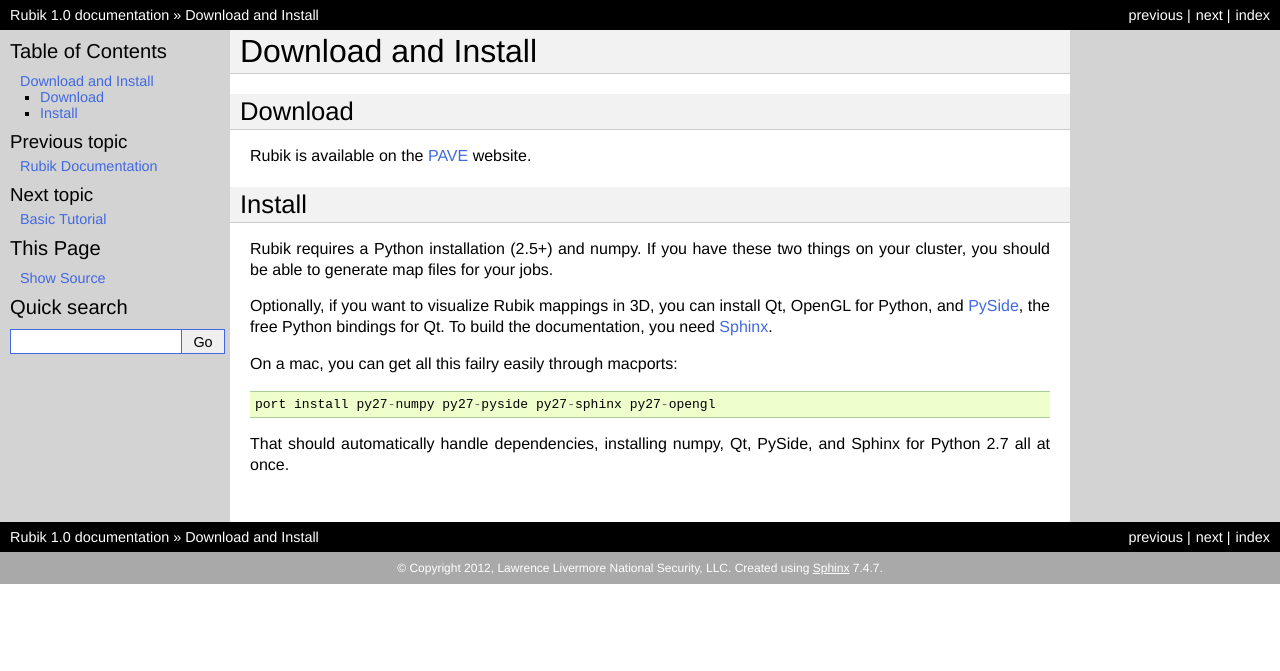
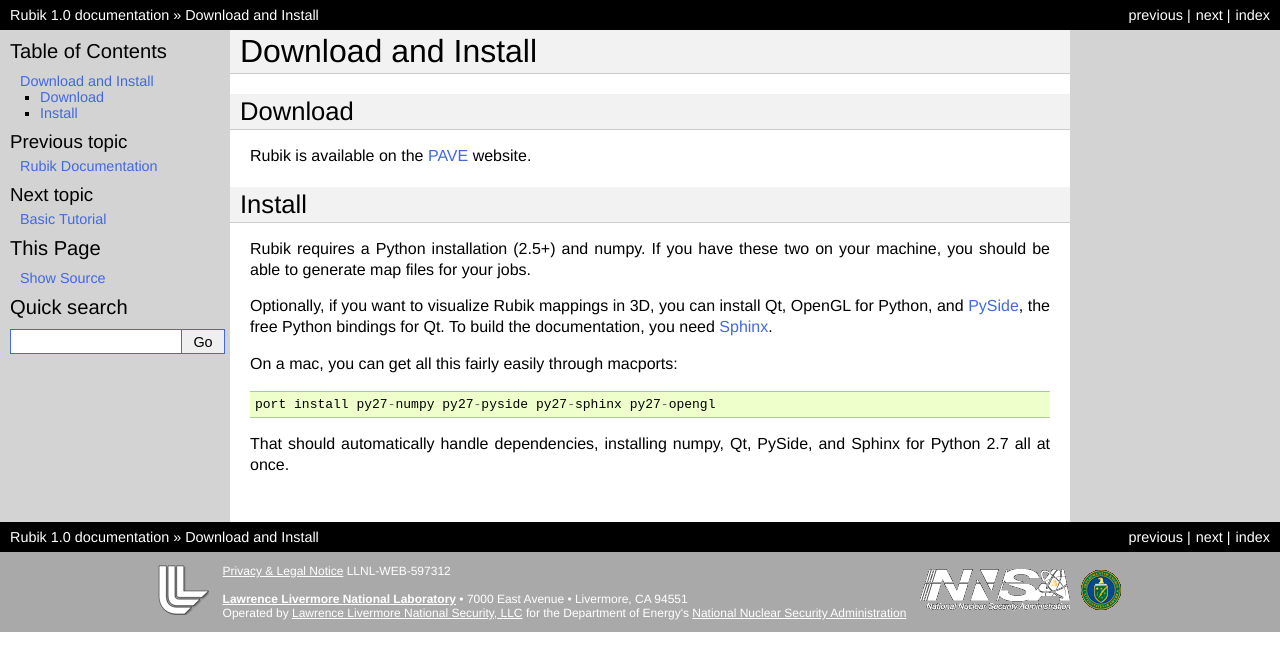
Before and after one commit to LLNL/rubik, a Sphinx documentation site: the page built from docs/intro.rst, in a window 1280 px wide. Shown: the top 671 px of the page. Built offline with Sphinx 7.4.7, drawn with Linux system fonts in a browser that asks for light colours.

Commit message:
add LLNL footer

```diff
--- /dev/null
+++ b/docs/_templates/layout.html
@@ -0,0 +1,23 @@
+{% extends '!layout.html' %}
+
+{% block footer %}
+  <div class=footer>
+  <table border=0 align="center">
+  <tr>
+    <td>
+      <a href="http://www.llnl.gov"><img src="_static/llnl-logo-50.png"></a>
+      &nbsp;&nbsp;
+    </td>
+    <td align="left">
+      <a href="http://www.llnl.gov/disclaimer.html" style="color: white">Privacy & Legal Notice</a> LLNL-WEB-597312<br><br>
+      <strong><a href="http://www.llnl.gov" style="color: white">Lawrence Livermore National Laboratory</a></strong> &bull; 7000 East Avenue &bull; Livermore, CA 94551<br>
+      Operated by <a href="http://www.llnsllc.com" style="color: white">Lawrence Livermore National Security, LLC</a> for the Department of Energy's <a href="http://www.nnsa.energy.gov" style="color: white">National Nuclear Security Administration</a>
+    </td>
+    <td>
+      &nbsp;&nbsp; <a href="http://www.nnsa.energy.gov"><img src="_static/nnsa2.gif"></a>
+      &nbsp; <a href="http://www.energy.gov"><img src="_static/doe.gif"></a>
+    </td>
+  </tr>
+  </table>
+  </div>
+{% endblock %}
--- a/docs/intro.rst
+++ b/docs/intro.rst
@@ -7,12 +7,17 @@
 
 Install
 --------
-Rubik requires a Python installation (2.5+) and numpy.  If you have these two things on your cluster, you should be able to generate map files for your jobs.
+Rubik requires a Python installation (2.5+) and numpy. If you have these two
+on your machine, you should be able to generate map files for your jobs.
 
-Optionally, if you want to visualize Rubik mappings in 3D, you can install Qt, OpenGL for Python, and `PySide <http://qt-project.org/wiki/PySide>`_, the free Python bindings for Qt.  To build the documentation, you need `Sphinx <http://sphinx-doc.org>`_.
+Optionally, if you want to visualize Rubik mappings in 3D, you can install Qt,
+OpenGL for Python, and `PySide <http://qt-project.org/wiki/PySide>`_, the free
+Python bindings for Qt. To build the documentation, you need `Sphinx
+<http://sphinx-doc.org>`_.
 
-On a mac, you can get all this failry easily through macports::
+On a mac, you can get all this fairly easily through macports::
 
     port install py27-numpy py27-pyside py27-sphinx py27-opengl
 
-That should automatically handle dependencies, installing numpy, Qt, PySide, and Sphinx for Python 2.7 all at once.
+That should automatically handle dependencies, installing numpy, Qt, PySide,
+and Sphinx for Python 2.7 all at once.
```
Also changed, not shown: docs/_static/doe.gif (added), docs/_static/llnl-logo-50.png (added), docs/_static/nnsa2.gif (added).
